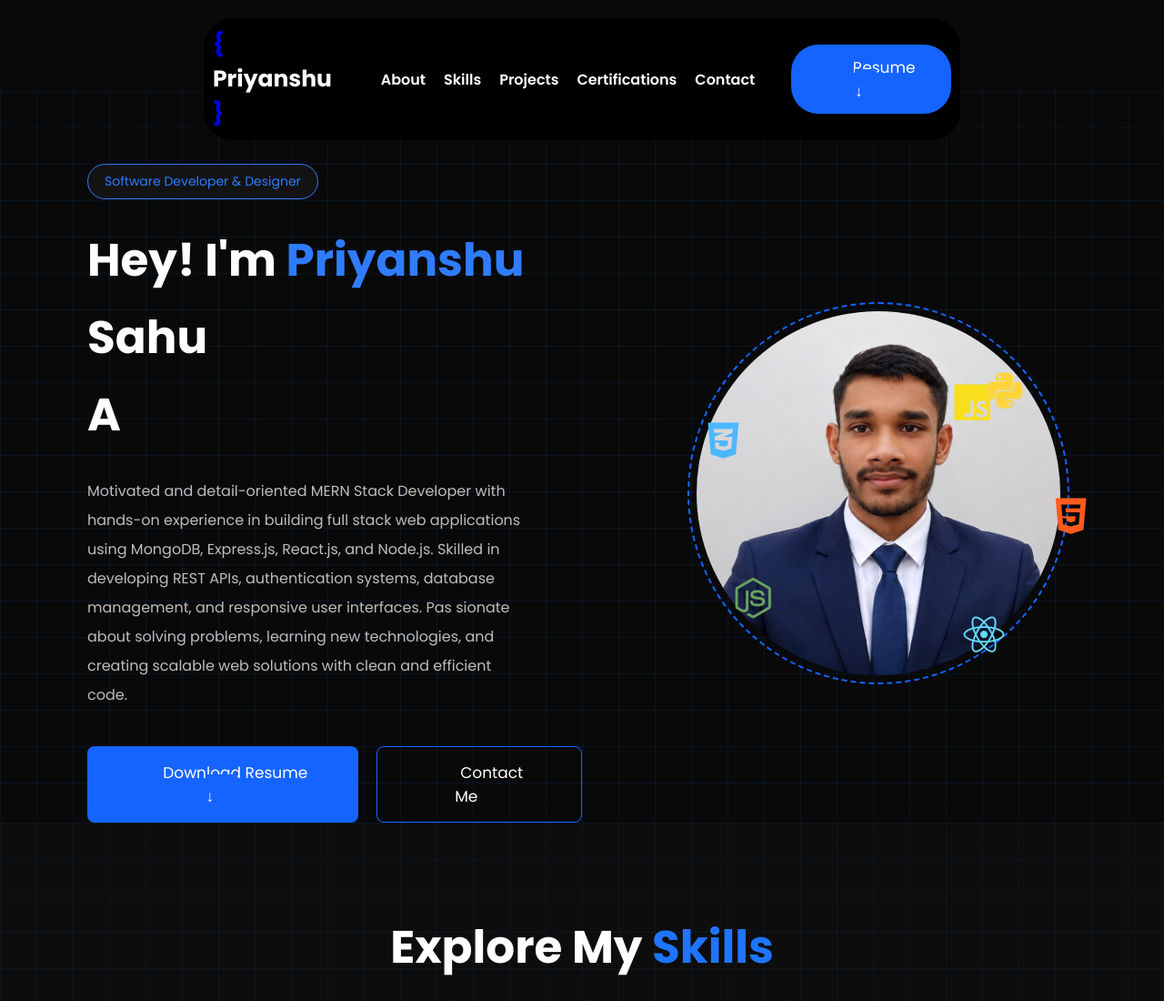
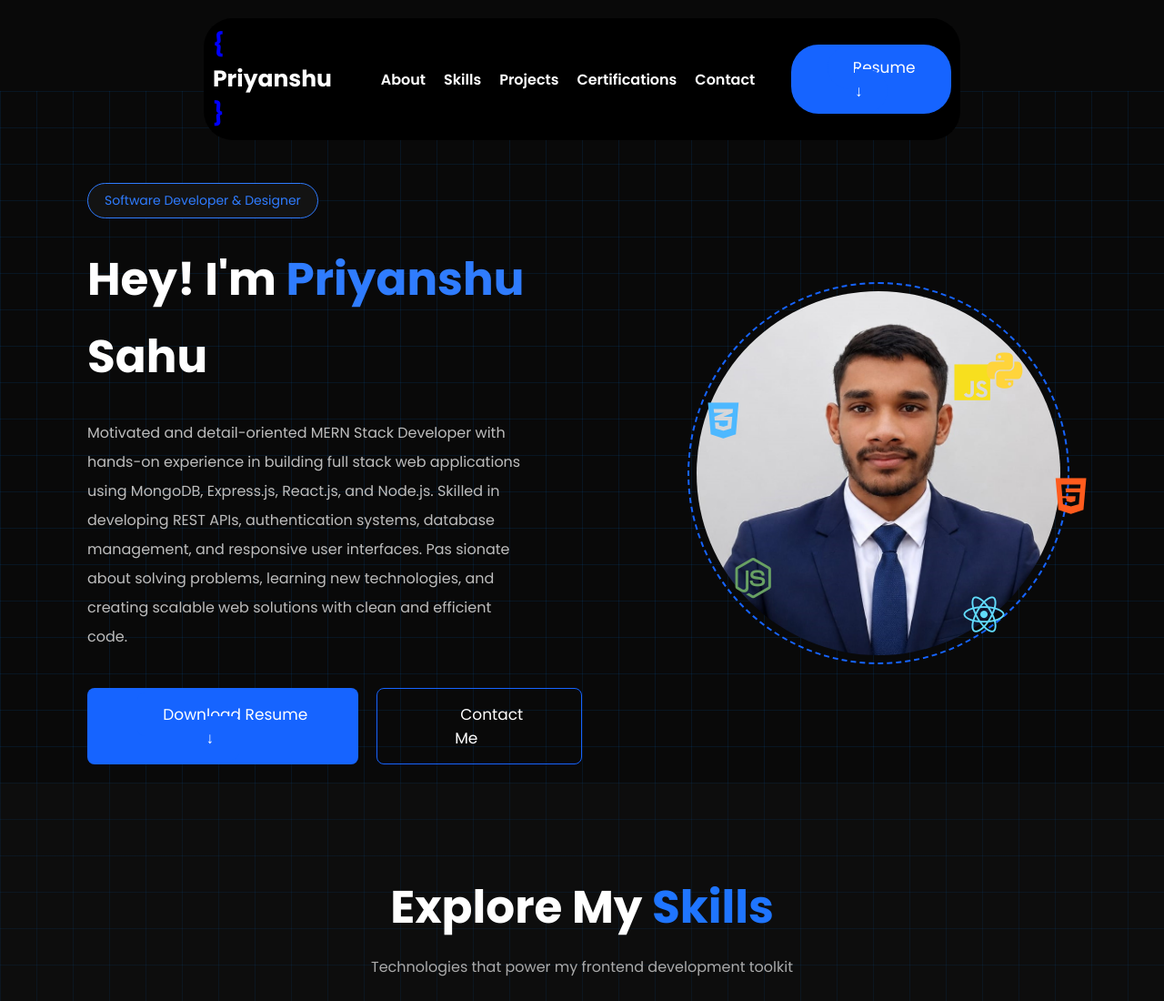
Before and after one commit to priyanshusahu10/Portfoilio, a website: page index.html in a window 1280 px wide. Shown: the top 1100 px of the page at 91% size. Drawn offline with nearby package versions, Linux system fonts and the light colour scheme.

Commit message:
Remove character 'A' from index.html

```diff
--- a/index.html
+++ b/index.html
@@ -57,7 +57,7 @@
 
                 Sahu<br>
 
-                A
+
                 <span id="typing"></span>
 
             </h1>
```
